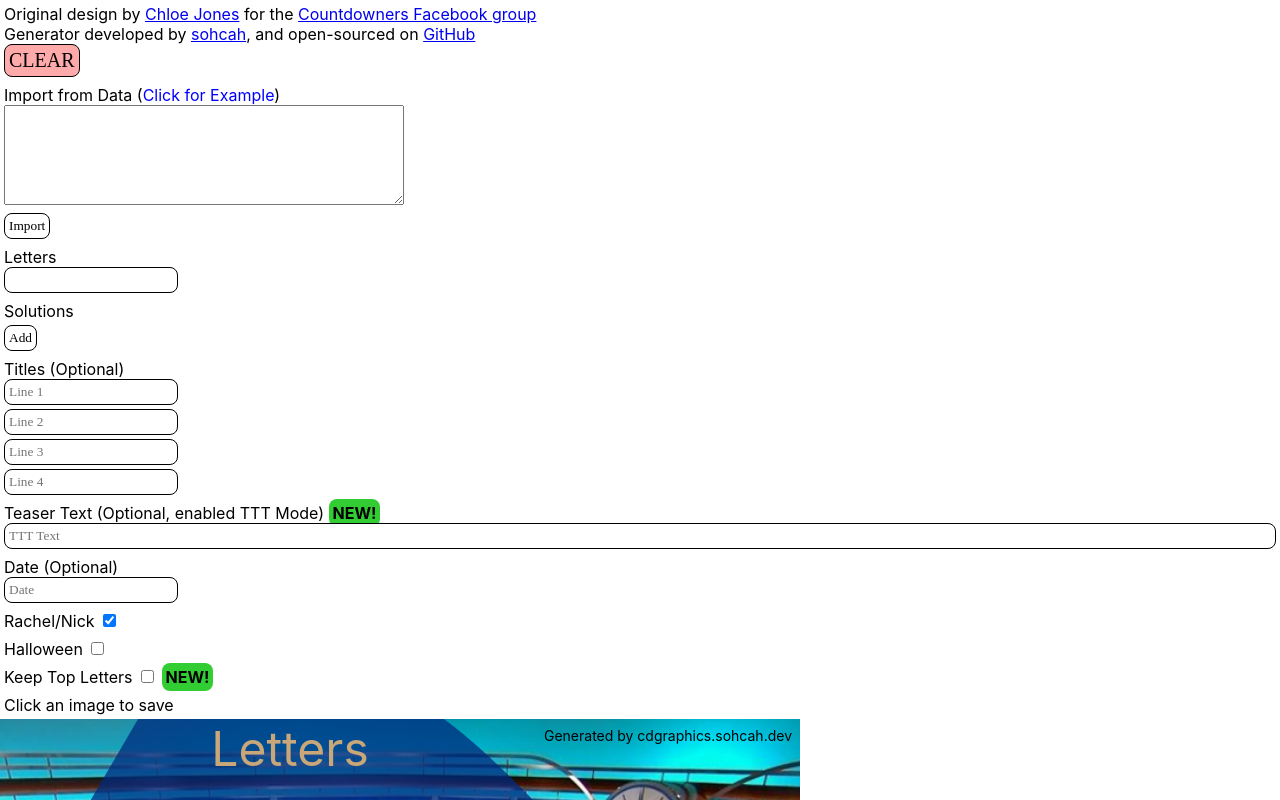
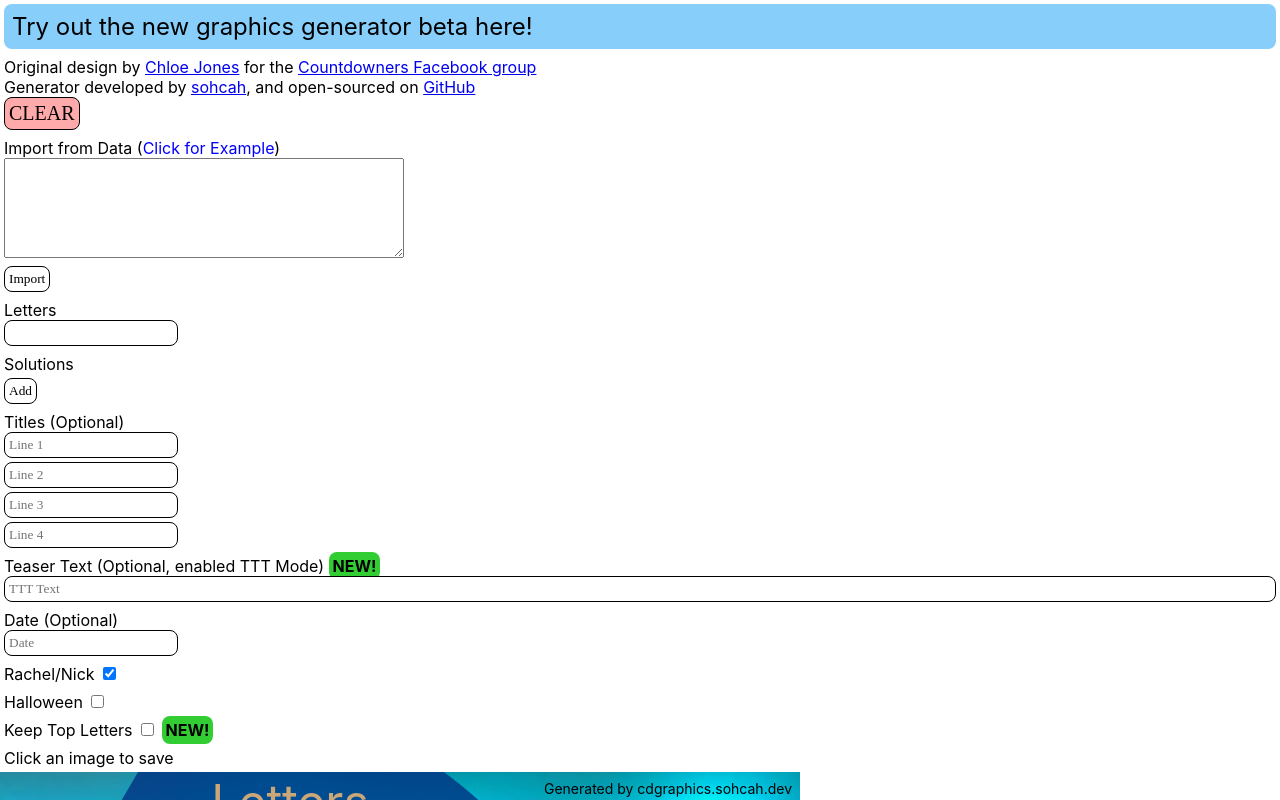
Before and after one commit to sohcah/cdgraphics, a React (Create React App) app: page / in a window 1280 px wide. Shown: the top 800 px of the page. Built offline with nearby package versions, Linux system fonts and the light colour scheme; a web font is replaced by a local one.

Commit message:
Beta Banner

```diff
--- a/src/App.js
+++ b/src/App.js
@@ -186,6 +186,9 @@ function App() {
   }
 
   return <div>
+    <div onClick={()=>window.location.href="https://reverseenumerate.sohcah.dev"} style={{ cursor: "pointer", margin: 4, backgroundColor: "lightskyblue", padding: 8, borderRadius: 8, fontSize: 24 }}>
+      Try out the new graphics generator beta here!
+    </div>
     <div style={{ padding: 4 }}>
       <div>Original design by <a href="https://www.facebook.com/100009965523845">Chloe Jones</a> for the <a href="https://www.facebook.com/groups/countdowners/">Countdowners Facebook group</a></div>
       <div>Generator developed by <a href="https://sohcah.dev">sohcah</a>, and open-sourced on <a href="https://github.com/sohcah/cdgraphics">GitHub</a></div>
```
